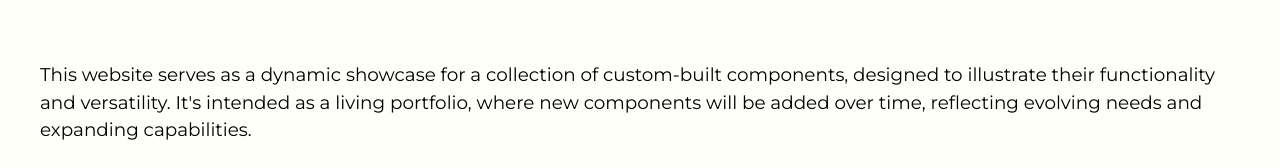
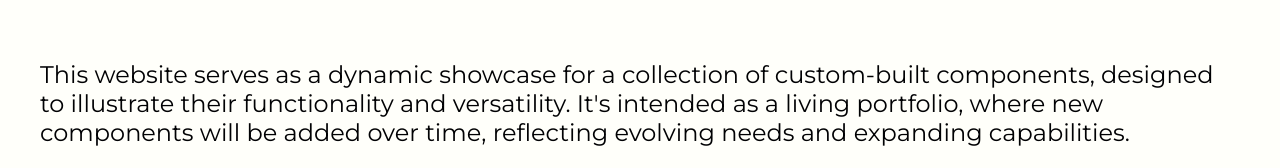
Before and after one commit to and8308l/example_site, a Next.js app: page / in a window 1280 px wide. Shown: the part 194-362 px from the top of the page. Built offline with nearby package versions, Linux system fonts and the light colour scheme.

Commit message:
feat: add features for BodyCopy component
Minor tweak to heading to refactor the typography props

```diff
--- a/src/app/page.tsx
+++ b/src/app/page.tsx
@@ -17,7 +17,7 @@ export default function Home() {
           className="h-screen"
         >
           <Heading size="lrg">Example Heading</Heading>
-          <BodyCopy>
+          <BodyCopy size="lrg">
             This website serves as a dynamic showcase for a collection of
             custom-built components, designed to illustrate their functionality
             and versatility. It's intended as a living portfolio, where new
@@ -25,9 +25,6 @@ export default function Home() {
             expanding capabilities.
           </BodyCopy>
         </Flex>
-        {/* <div className="flex flex-col justify-center">
-
-        </div> */}
       </section>
       <section className="py-9 min-h-screen">
         <Grid columns={2}>
--- a/src/components/ui/typography/BodyCopy.tsx
+++ b/src/components/ui/typography/BodyCopy.tsx
@@ -1,5 +1,15 @@
-import React, { PropsWithChildren } from "react";
+import { TypographyProps } from "@/constants/props";
+import React from "react";
+import styles from "./typography.module.css";
 
-export default function BodyCopy({ children }: PropsWithChildren) {
-  return <p>{children}</p>;
+export default function BodyCopy({ size = "med", children }: TypographyProps) {
+  return (
+    <p
+      className={`${styles.body_copy} ${
+        styles[`body_copy_${size}`]
+      } text-pretty`}
+    >
+      {children}
+    </p>
+  );
 }
--- a/src/components/ui/typography/Heading.tsx
+++ b/src/components/ui/typography/Heading.tsx
@@ -1,13 +1,13 @@
 import React, { PropsWithChildren } from "react";
 import styles from "./typography.module.css";
+import { TypographyProps } from "@/constants/props";
 
-export default function Heading({
-  size = "med",
-  children,
-}: {
-  size?: "sml" | "med" | "lrg";
-} & PropsWithChildren) {
+export default function Heading({ size = "med", children }: TypographyProps) {
   return (
-    <h2 className={`${styles.heading} ${styles[`heading_${size}`]} text-balance`}>{children}</h2>
+    <h2
+      className={`${styles.heading} ${styles[`heading_${size}`]} text-balance`}
+    >
+      {children}
+    </h2>
   );
 }
--- a/src/components/ui/typography/typography.module.css
+++ b/src/components/ui/typography/typography.module.css
@@ -16,6 +16,23 @@
   font-size: 3.75rem;
 }
 
+.body_copy {
+  line-height: 1.2;
+  font-weight: 400;
+}
+
+.body_copy_sml {
+  font-size: 0.8rem;
+}
+
+.body_copy_med {
+  font-size: 1.1rem;
+}
+
+.body_copy_lrg {
+  font-size: 1.3rem;
+}
+
 @media (min-width: 768px) {
   .heading_sml {
     font-size: 2.25rem;
@@ -28,4 +45,16 @@
   .heading_lrg {
     font-size: 6rem;
   }
+
+  .body_copy_sml {
+    font-size: 0.95rem;
+  }
+
+  .body_copy_med {
+    font-size: 1.2rem;
+  }
+
+  .body_copy_lrg {
+    font-size: 1.5rem;
+  }
 }
--- a/src/constants/props.ts
+++ b/src/constants/props.ts
@@ -36,3 +36,7 @@ export interface TransitionProps extends PropsWithChildren {
   speed?: TransitionSpeed;
   delay?: TransitionDelay;
 }
+
+export interface TypographyProps extends PropsWithChildren {
+  size?: "sml" | "med" | "lrg";
+}
```
